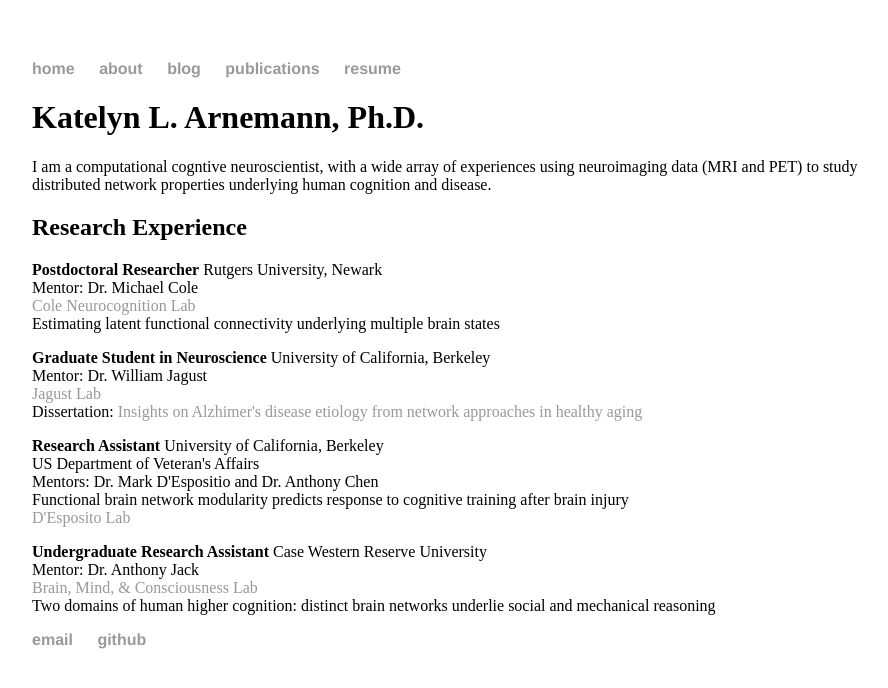
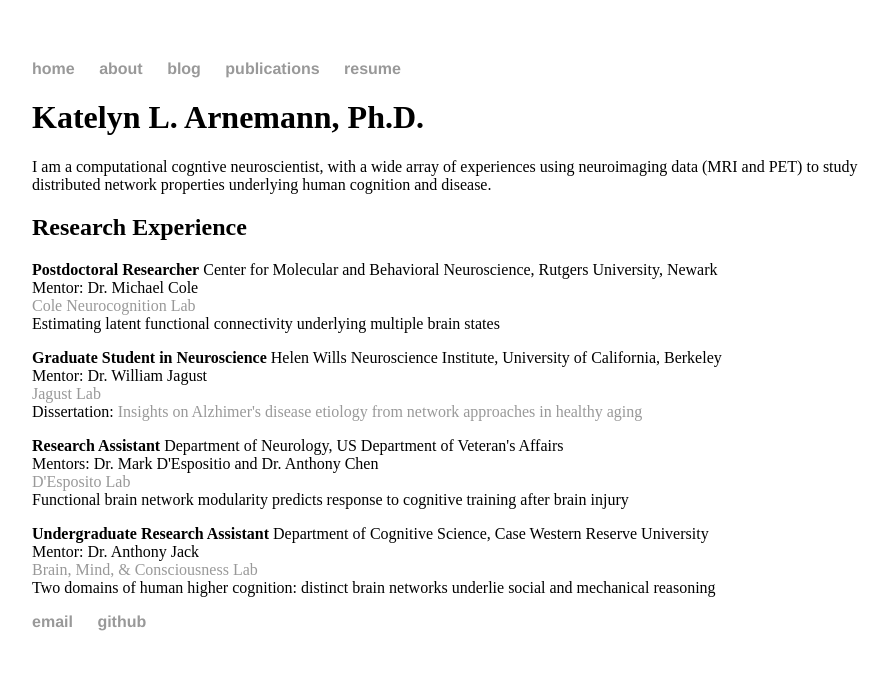
Before and after one commit to klbegany/klarnemann.github.io, a Jekyll site: the page built from index.html, in a window 1280 px wide. Shown: the top 688 px of the page, without its empty margins (160-1048 px from the left). Built offline with Jekyll 4.4.1, drawn with Linux system fonts in a browser that asks for light colours.

Commit message:
Update content

```diff
--- a/about/index.html
+++ b/about/index.html
@@ -4,7 +4,7 @@ title: About Me
 ---
 <div class="blurb">
 	<h1>About Me</h1>
-	<p>I live in greater NYC area with my husband and daughter. I have since been working as a postdoctoral scholar in computational cognitive neuroscience since I earned my PhD in neuroscience in 2018. It's hard to escape the city, but when I spend as much time as possible in the great outdoors. I love to hike and explore new places. I enjoy taking photos and cooking delicious foods. And, while my BA in philsophy and cognitive science may be a few years behind me, I still love to delve into lifes great mysteries from time to time.</p>
+	<p>I live in greater NYC area with my husband and daughter. I've been working as a postdoctoral research scientist in computational cognitive neuroscience since I earned my PhD in neuroscience in 2018. It's hard to escape the city, but when I do I spend as much time as possible in the great outdoors hiking and exploring. I enjoy taking photos and cooking delicious foods. And, while my BA in philsophy and cognitive science may be a few years behind me, from time to time I still love to delve into lifes great mysteries.</p>
 	<img src="{{ site.url }}/images/family.jpg">
 
 </div><!-- /.blurb -->
--- a/index.html
+++ b/index.html
@@ -11,29 +11,28 @@ title: Katelyn L. Arnemann
   <h2>Research Experience</h2>
 
   <p><b>Postdoctoral Researcher</b>
-  Rutgers University, Newark
+  Center for Molecular and Behavioral Neuroscience, Rutgers University, Newark
   <br>Mentor: Dr. Michael Cole
   <br><a href="http://www.colelab.org/">Cole Neurocognition Lab</a>
   <br>Estimating latent functional connectivity underlying multiple brain states
   </p>
 
   <p><b>Graduate Student in Neuroscience</b>
-  University of California, Berkeley
+  Helen Wills Neuroscience Institute, University of California, Berkeley
   <br>Mentor: Dr. William Jagust
   <br><a href="https://jagustlab.neuro.berkeley.edu">Jagust Lab</a>
   <br>Dissertation: <a href="https://escholarship.org/uc/item/0hw6f40w">Insights on Alzhimer's disease etiology from network approaches in healthy aging</a>
   </p>
 
   <p><b>Research Assistant</b>
-  University of California, Berkeley
-  <br>US Department of Veteran's Affairs
+  Department of Neurology, US Department of Veteran's Affairs
   <br>Mentors: Dr. Mark D'Espositio and Dr. Anthony Chen
+  <br><a href="http://despolab.berkeley.edu/">D'Esposito Lab</a>
   <br>Functional brain network modularity predicts response to cognitive training after brain injury
-  <br><a href="http://despolab.berkeley.edu/">D'Esposito Lab</a>
   </p>
 
   <p><b>Undergraduate Research Assistant</b>
-  Case Western Reserve University
+  Department of Cognitive Science, Case Western Reserve University
   <br>Mentor: Dr. Anthony Jack
   <br><a href="http://brainmindconsciousness.com/wp/">Brain, Mind, & Consciousness Lab</a>
   <br>Two domains of human higher cognition: distinct brain networks underlie social and mechanical reasoning
--- a/publications/index.html
+++ b/publications/index.html
@@ -4,7 +4,7 @@ title: Publications
 ---
 <div class="blurb">
   <h1>Publications</h1>
-  	<p>Arnemann KL, 2018. Insights on Alzheimer's disease etiology from network approaches in healthy aging.<a href="{{ site.url }}/pdfs/ArnemannEtAl_Dissertation_2018.pdf">pdf</a></p>
+  	<p>Arnemann KL, 2018. Insights on Alzheimer's disease etiology from network approaches in healthy aging. <a href="{{ site.url }}/pdfs/ArnemannEtAl_Dissertation_2018.pdf">pdf</a></p>
 	<p>Arnemann KL, Stober F, Narayan S, Rabinovici GD, Jagust WJ, 2017. Metabolic brain networks in aging and preclinical Alzheimer's disease. NeuroImage: Clinical 17, 987-999. <a href="{{ site.url }}/pdfs/ArnemannEtAl_NeuroImageClinical_2017.pdf">pdf</a></p>
 	<p>Arnemann KL, Chen AJW, Novakovic-Agopian T, Gratton C, Nomura EM, D'Esposito M, 2015. Functional brain network modularity predicts response to cognitive training after brain injury. Neurology 84, 1568-74. <a href="https://www.ncbi.nlm.nih.gov/pubmed/25788557">pubmed</a></p>
 	<p>Jack AI, Dawson AJ, *Begany KL*, Leckie RL, Barry KP, Ciccia AH, Snyder AZ, 2013. fMRI reveals reciprocal inhibition between social and physical cognitive domains. NeuroImage 66, 385-401. <a href="https://www.ncbi.nlm.nih.gov/pubmed/23110882">pubmed</a></p>
```
